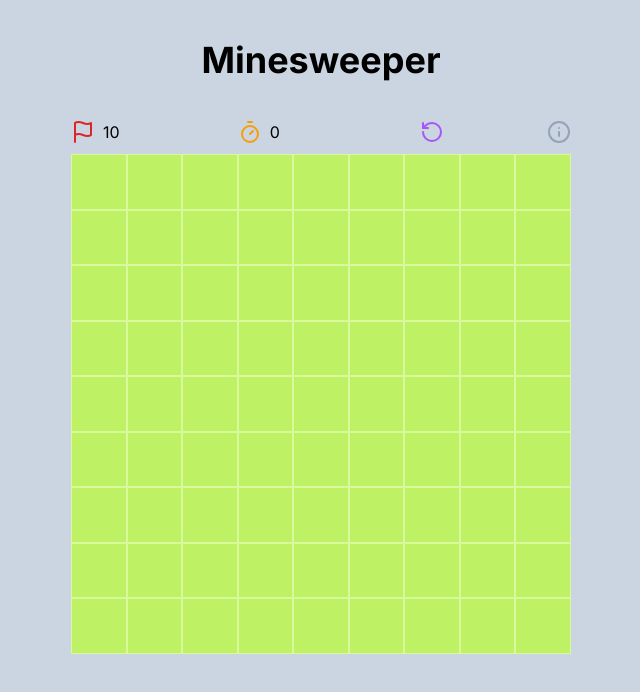
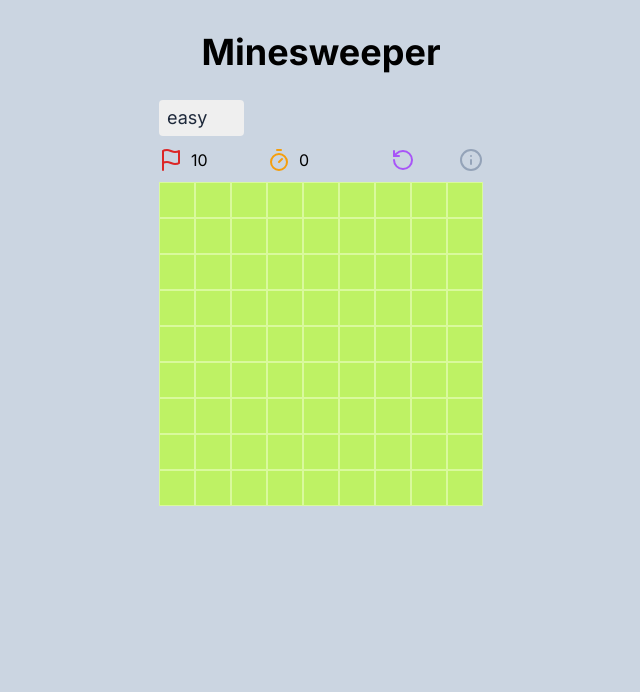
Before and after one commit to yvonne11yuting/next-minesweeper, a Next.js app: page / in a window 1280 px wide. Shown: the top 692 px of the page, without its empty margins (319-959 px from the left). Built offline with nearby package versions, Linux system fonts and the light colour scheme.

Commit message:
feat: add game levels

```diff
--- a/app/globals.css
+++ b/app/globals.css
@@ -24,6 +24,18 @@ body {
       rgb(var(--background-end-rgb))) rgb(var(--background-start-rgb));
 }
 
+select {
+  /* for Firefox */
+  -moz-appearance: none;
+  /* for Chrome */
+  -webkit-appearance: none;
+}
+
+/* For IE10 */
+select::-ms-expand {
+  display: none;
+}
+
 .title-shadow {
   text-shadow: rgba(0, 0, 0, 0.3) 2px 2px 5px,
     rgba(255, 255, 255, 0.5) 5px 5px 70px
--- a/app/page.tsx
+++ b/app/page.tsx
@@ -3,7 +3,7 @@ import MinesweeperMain from "@/components/MinesweeperMain";
 export default function Home() {
   return (
     <div className="flex flex-col items-center h-[100dvh] h-screen">
-      <h1 className="p-5 sm:p-10 text-2xl sm:text-4xl font-bold">Minesweeper</h1>
+      <h1 className="pt-8 pb-5 text-4xl font-bold hidden sm:block">Minesweeper</h1>
       <MinesweeperMain />
     </div>
   )
--- a/components/Board.tsx
+++ b/components/Board.tsx
@@ -97,9 +97,9 @@ const Board = ({
                 resetGame={resetGame}
             />
             <div className="relative">
-                <div data-testid="GAME_BOARD" className="grid w-80 sm:w-[500px] h-80 sm:h-[500px] cursor-default" style={{
-                    gridTemplateRows: `repeat(${rows}, 1fr)`,
-                    gridTemplateColumns: `repeat(${cols}, 1fr)`
+                <div data-testid="GAME_BOARD" className="grid sm:w-full h-full cursor-default" style={{
+                    gridTemplateRows: `repeat(${rows}, minmax(24px, 36px))`,
+                    gridTemplateColumns: `repeat(${cols}, minmax(24px, 36px))`
                 }} onClick={clickSquare} onContextMenu={flagSquare}>
                     {
                         board.map((squareId) => {
--- a/components/MinesweeperMain.tsx
+++ b/components/MinesweeperMain.tsx
@@ -1,17 +1,32 @@
 "use client"
+import { useState } from 'react';
 import Board from './Board';
+import { LEVEL_OPTIONS, LEVEL_SETTING } from '@/constants/minesweeperCostants';
 
-const MinesweeperMain = ({
-    rows = 9,
-    cols = 9,
-    totalMines = 10,
-}) => {
+const MinesweeperMain = () => {
+    const defaultLevelEasy = LEVEL_OPTIONS[0].value;
+    const [level, setLevel] = useState<string>(defaultLevelEasy);
+    const selectedLevel = LEVEL_SETTING[level];
+
+    const onChangeLevel = (e: React.ChangeEvent<HTMLSelectElement>) => {
+        setLevel(e.target.value);
+    };
+
     return (
-        <div>
+        <div className="p-2">
+            <div className="mb-3">
+                <select className="px-2 py-1 text-lg text-slate-800 rounded" value={level} onChange={onChangeLevel}>
+                    {
+                        LEVEL_OPTIONS.map(({ value, text }) => (
+                            <option key={value} value={value}>{text}</option>
+                        ))
+                    }
+                </select>
+            </div>
             <Board
-                rows={rows}
-                cols={cols}
-                totalMines={totalMines}
+                rows={selectedLevel.rows}
+                cols={selectedLevel.cols}
+                totalMines={selectedLevel.totalMines}
             />
         </div>
     )
--- a/constants/minesweeperCostants.ts
+++ b/constants/minesweeperCostants.ts
@@ -1,3 +1,21 @@
+export const LEVEL_OPTIONS = [
+    { value: 'EASY', text: 'easy' },
+    { value: 'MEDIUM', text: 'medium' },
+    { value: 'HARD', text: 'hard' },
+];
+
+export const LEVEL_SETTING: {
+    [key: string]: {
+        rows: number;
+        cols: number;
+        totalMines: number;
+    }
+} = {
+    EASY: { rows: 9, cols: 9, totalMines: 10 },
+    MEDIUM: { rows: 12, cols: 10, totalMines: 25 },
+    HARD: { rows: 15, cols: 12, totalMines: 40 },
+}
+
 export const GAME_CONTROL_TEXT = [{
     text: 'Left-click a square to reveal it.',
     icon: 'mouse'
```
Also changed, not shown: .eslintrc.json.
